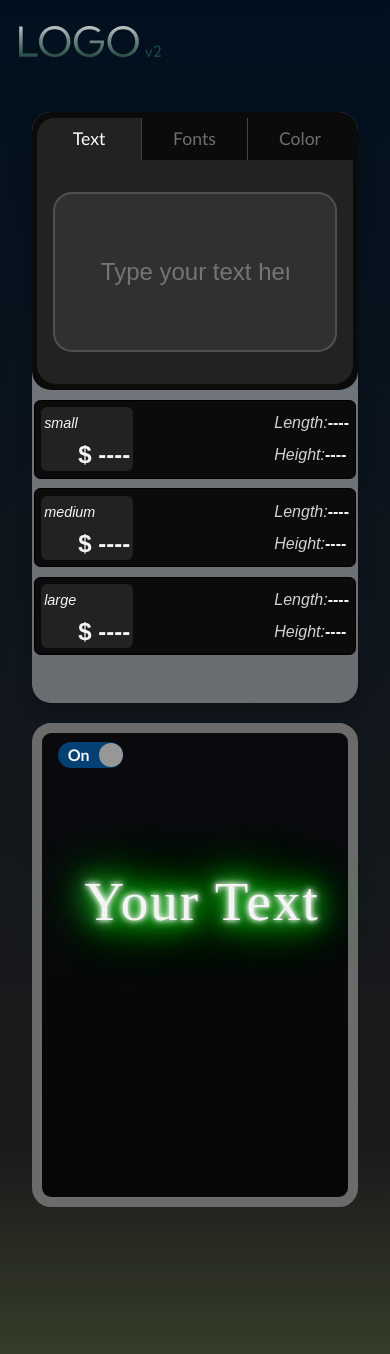
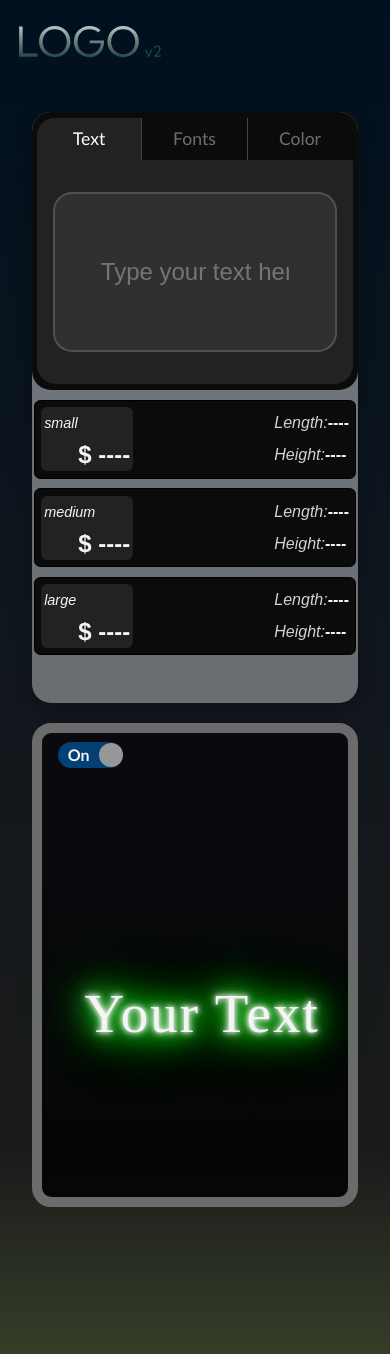
Before and after one commit to NafiurSiddiqui/NeonText---V2, a React (Create React App) app: page /Ui in a window 390 px wide. Shown: the top 1354 px of the page. Built offline with nearby package versions, Linux system fonts and the light colour scheme; a web font is replaced by a local one.

Commit message:
NeonSwitch: bugFixed

```diff
--- a/src/sass/_mediaBreakpoints.scss
+++ b/src/sass/_mediaBreakpoints.scss
@@ -81,8 +81,6 @@
 }
 
 
-
-
 @media screen and (max-width: 860px) {
 	body.ui-body {
 		min-height: 180vh;
@@ -108,10 +106,7 @@
 		padding-bottom: 0.8em;
 	}
 
-	.ui-display-userText-container {
-		position: relative;
-		top: -7em;
-	}
+
 }
 
 @media screen and (max-width: 670px) {
```
